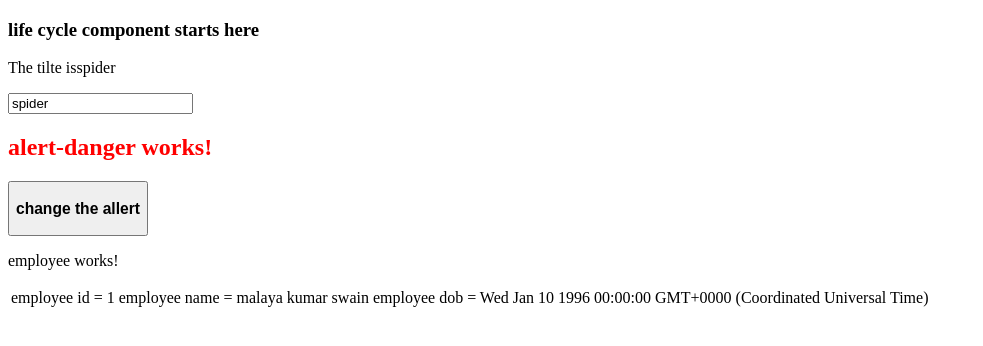
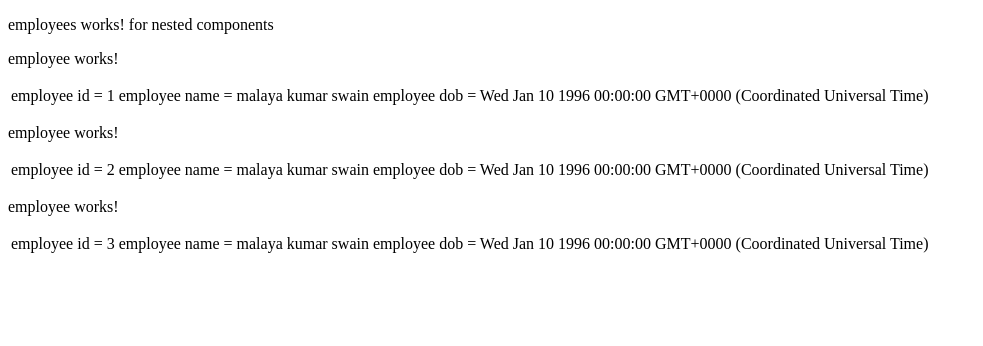
Before and after one commit to Malaya2184/Angular_TS, an Angular app in the folder HelloWorldApp/: page / in a window 1280 px wide. Shown: the top 346 px of the page, without its empty margins (0-983 px from the left). Built offline with nearby package versions, Linux system fonts and the light colour scheme.

Commit message:
nested component rendering

```diff
--- a/HelloWorldApp/src/app/app.component.html
+++ b/HelloWorldApp/src/app/app.component.html
@@ -76,11 +76,12 @@
 </h4> -->
 
 <!-- //component outlet is somethings which holds the propeerrt of an component like a variable -->
-<div>
+<!-- <div>
 <h3>life cycle component starts here</h3>
   <app-life-cycle></app-life-cycle>
 
   <ng-container *ngComponentOutlet = "alert"></ng-container>
   <button (click)= "switchAlert()"><h3>change the allert</h3></button>
   <app-employee></app-employee>
-</div>
+</div> -->
+<app-employees></app-employees>
--- a/HelloWorldApp/src/app/app.module.ts
+++ b/HelloWorldApp/src/app/app.module.ts
@@ -7,13 +7,15 @@ import { LifeCycleComponent } from './life-cycle/life-cycle.component';
 import { AlertSucessComponent } from './alert-sucess/alert-sucess.component';
 import { AlertDangerComponent } from './alert-danger/alert-danger.component';
 import { EmployeeComponent } from './employee/employee.component';
+import { EmployeesComponent } from './employees/employees.component';
 @NgModule({
   declarations: [
     AppComponent,
     LifeCycleComponent,
     AlertSucessComponent,
     AlertDangerComponent,
-    EmployeeComponent
+    EmployeeComponent,
+    EmployeesComponent
   ],
   // it is not manditory but it is a good practice to mention entry components
   entryComponents: [
--- a/HelloWorldApp/src/app/employee/employee.component.ts
+++ b/HelloWorldApp/src/app/employee/employee.component.ts
@@ -1,4 +1,4 @@
-import { Component, OnInit } from '@angular/core';
+import { Component, Input, OnInit } from '@angular/core';
 import { Employee } from './employee';
 
 @Component({
@@ -7,13 +7,13 @@ import { Employee } from './employee';
   styleUrls: ['./employee.component.css']
 })
 export class EmployeeComponent implements OnInit {
-
+  @Input()
   emp!: Employee;
   constructor() { }
 
   ngOnInit(): void {
 
-    this.emp = new Employee(1,"malaya kumar swain", new Date('01/10/1996'));
+
   }
 
 }
--- /dev/null
+++ b/HelloWorldApp/src/app/employees/employees.component.html
@@ -0,0 +1,19 @@
+<p>employees works! for nested components</p>
+<!-- <div>
+  <table style="margin:1px; border: 1px solid black; border-collapse: separate;" >
+    <tr *ngFor = "let emp of employee">
+      <td>emp id =</td>
+      <td>{{emp.id}}</td>
+      <td>emp  name =</td>
+      <td>{{emp.name}}</td>
+      <td>emp date</td>
+      <td>{{emp.date}}</td>
+    </tr>
+
+  </table>
+</div> -->
+
+<!-- it can b achieved by this// for this @input tag must mentioned in employee component where declaration of emp object takes place -->
+<div *ngFor= "let e of employees">
+  <app-employee [emp] = "e"></app-employee>
+</div>
--- /dev/null
+++ b/HelloWorldApp/src/app/employees/employees.component.ts
@@ -0,0 +1,20 @@
+import { Component, OnInit } from '@angular/core';
+import { Employee } from '../employee/employee';
+
+@Component({
+  selector: 'app-employees',
+  templateUrl: './employees.component.html',
+  styleUrls: ['./employees.component.css']
+})
+export class EmployeesComponent implements OnInit {
+  employees : Employee[]=[];
+  constructor() {
+    this.employees[0]= new Employee(1,"malaya kumar swain", new Date('01/10/1996'));
+    this.employees[1]= new Employee(2,"malaya kumar swain", new Date('01/10/1996'));
+    this.employees[2]= new Employee(3,"malaya kumar swain", new Date('01/10/1996'));
+  }
+
+  ngOnInit(): void {
+  }
+
+}
```
Also changed, not shown: HelloWorldApp/src/app/employees/employees.component.css (added), 1 other file (tests, documents, lock files or other folders).
